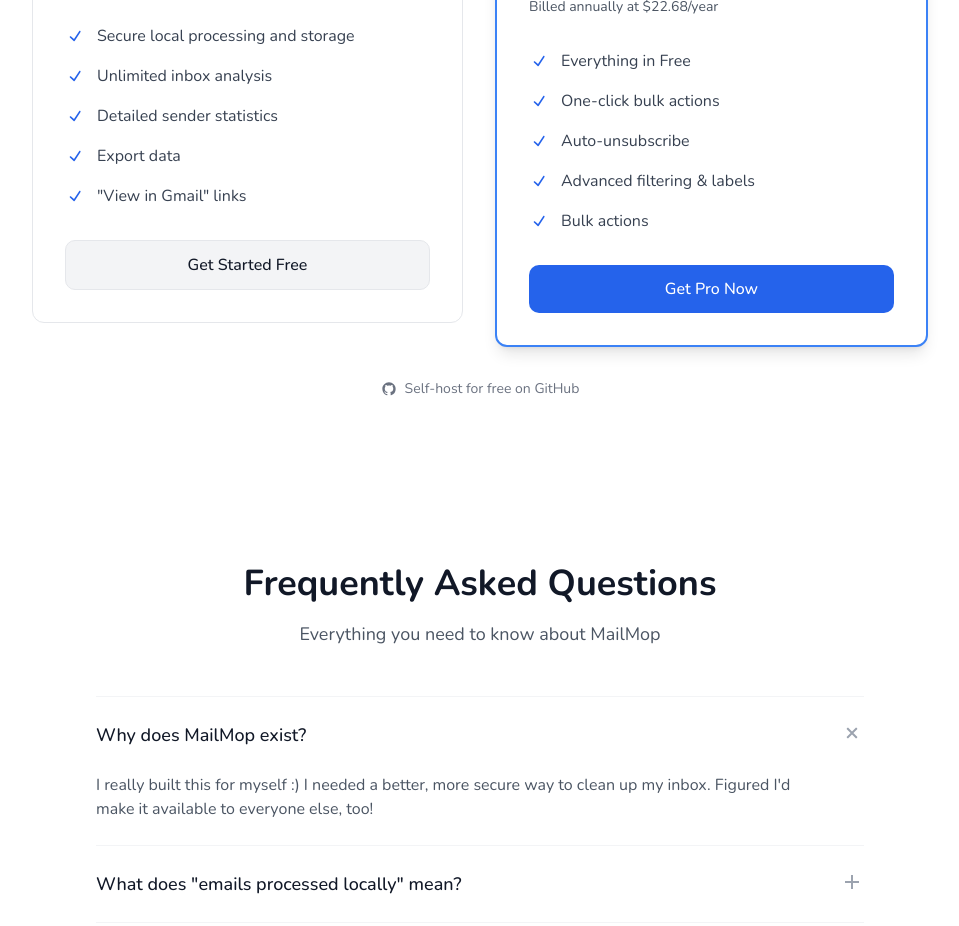
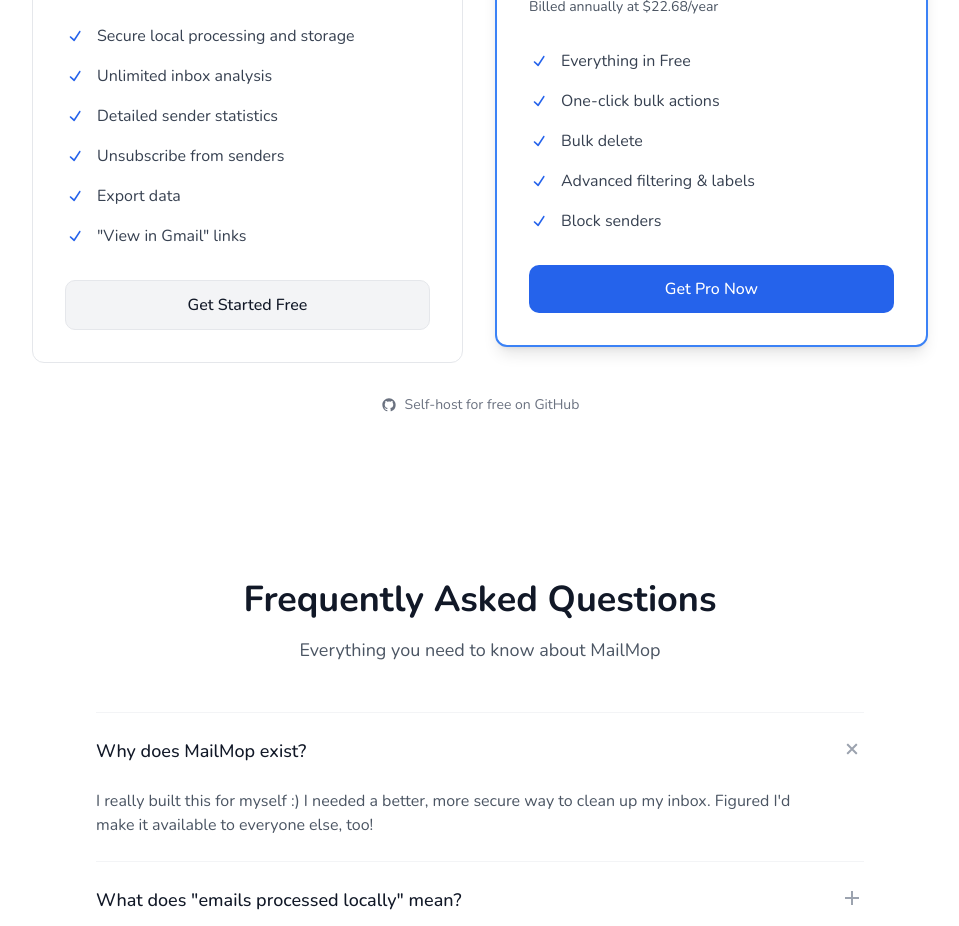
Before and after one commit to neilbhammar/mailmop, a Next.js app: page / in a window 1280 px wide. Shown: the part 3260-4186 px from the top of the page, without its empty margins (160-1119 px from the left). Built offline with nearby package versions, Linux system fonts and the light colour scheme; no server answers; the database is empty.

Commit message:
made unsubscribe a free feature

```diff
--- a/src/components/dashboard/analysis/AnalysisView.tsx
+++ b/src/components/dashboard/analysis/AnalysisView.tsx
@@ -798,7 +798,6 @@
 
   // Placeholder handler for Unsubscribe
   const handleUnsubscribeSingleSender = useCallback(async (email: string, isReUnsubscribe: boolean = false) => {
-    if (checkFeatureAccess('unsubscribe', 1)) {
     // First try to find sender in current allSenders array
     let sender = allSenders.find(s => s.email === email);
 
@@ -899,11 +898,7 @@
         methodDetails
       );
     }
-    } else {
-      // Premium modal was shown by checkFeatureAccess, store sender for potential view action
-      setActiveSingleSender(email);
-    }
-  }, [checkFeatureAccess, allSenders, setActiveSingleSender, unsubscribeHook, refreshSenderData]);
+  }, [allSenders, unsubscribeHook, refreshSenderData]);
 
   // Handler for block sender (single and bulk)
   const handleBlockSenders = useCallback(() => {
--- a/src/components/landing/LandingPricing.tsx
+++ b/src/components/landing/LandingPricing.tsx
@@ -49,6 +49,10 @@
                 </li>
                 <li className="flex items-start">
                   <CheckIcon className="h-5 w-5 text-blue-600 mr-3 flex-shrink-0 mt-0.5 dark:text-blue-400" />
+                  <span className="text-gray-700 dark:text-slate-300">Unsubscribe from senders</span>
+                </li>
+                <li className="flex items-start">
+                  <CheckIcon className="h-5 w-5 text-blue-600 mr-3 flex-shrink-0 mt-0.5 dark:text-blue-400" />
                   <span className="text-gray-700 dark:text-slate-300">Export data</span>
                 </li>
                 <li className="flex items-start">
@@ -96,7 +100,7 @@
                 </li>
                 <li className="flex items-start">
                   <CheckIcon className="h-5 w-5 text-blue-600 mr-3 flex-shrink-0 mt-0.5 dark:text-blue-400" />
-                  <span className="text-gray-700 dark:text-slate-300">Auto-unsubscribe</span>
+                  <span className="text-gray-700 dark:text-slate-300">Bulk delete</span>
                 </li>
                 <li className="flex items-start">
                   <CheckIcon className="h-5 w-5 text-blue-600 mr-3 flex-shrink-0 mt-0.5 dark:text-blue-400" />
@@ -104,7 +108,7 @@
                 </li>
                 <li className="flex items-start">
                   <CheckIcon className="h-5 w-5 text-blue-600 mr-3 flex-shrink-0 mt-0.5 dark:text-blue-400" />
-                  <span className="text-gray-700 dark:text-slate-300">Bulk actions</span>
+                  <span className="text-gray-700 dark:text-slate-300">Block senders</span>
                 </li>
               </ul>
 
--- a/src/components/modals/RenewalModal.tsx
+++ b/src/components/modals/RenewalModal.tsx
@@ -264,10 +264,6 @@
                 </div>
                 <div className="flex items-center space-x-2">
                   <CheckCircle2 className="h-3 w-3 text-blue-600 dark:text-blue-400" />
-                  <span>Bulk Unsubscribe</span>
-                </div>
-                <div className="flex items-center space-x-2">
-                  <CheckCircle2 className="h-3 w-3 text-blue-600 dark:text-blue-400" />
                   <span>Mark Read</span>
                 </div>
                 <div className="flex items-center space-x-2">
@@ -277,6 +273,10 @@
                 <div className="flex items-center space-x-2">
                   <CheckCircle2 className="h-3 w-3 text-blue-600 dark:text-blue-400" />
                   <span>Block Senders</span>
+                </div>
+                <div className="flex items-center space-x-2">
+                  <CheckCircle2 className="h-3 w-3 text-blue-600 dark:text-blue-400" />
+                  <span>Bulk Actions</span>
                 </div>
                 <div className="flex items-center space-x-2">
                   <CheckCircle2 className="h-3 w-3 text-blue-600 dark:text-blue-400" />
--- a/src/hooks/usePremiumFeature.ts
+++ b/src/hooks/usePremiumFeature.ts
@@ -18,7 +18,6 @@
 const featureToActionType: Record<string, ActionType> = {
   delete: 'delete',
   mark_read: 'mark_as_read', // Map to closest existing action type
-  unsubscribe: 'unsubscribe',
   apply_label: 'modify_label', // Map to closest existing action type
   delete_with_exceptions: 'delete',
   block_sender: 'modify_label',
```
Lines whose indentation alone changed are shown as unchanged.
